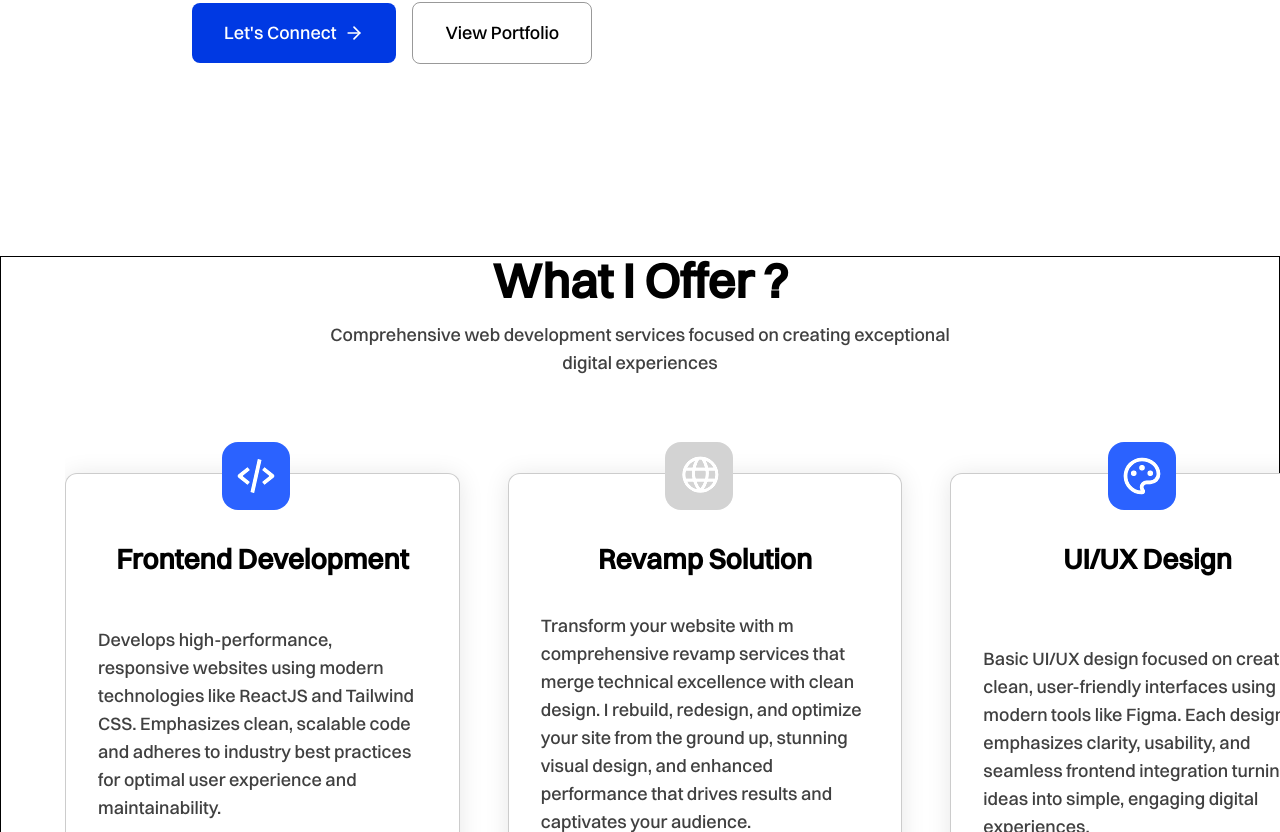
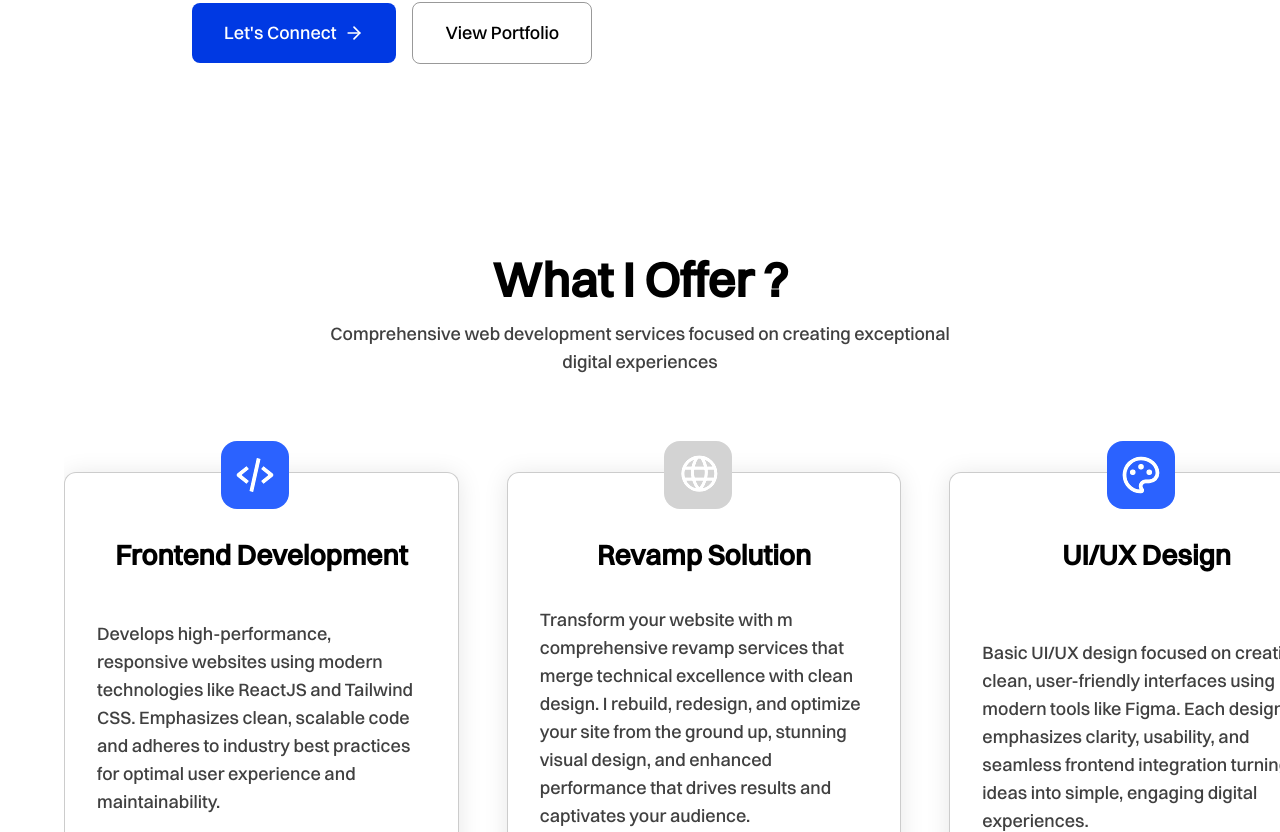
Before and after one commit to theo-code1/MyPortfolio, a React (Vite) app: page / in a window 1280 px wide. Shown: the part 1968-2800 px from the top of the page. Built offline with nearby package versions, Linux system fonts and the light colour scheme.

Commit message:
Refactor NavBar and OfferSection components for improved styling and layout; adjust text sizes and spacing for better visual consistency and user experience.

```diff
--- a/src/Components/NavBar.jsx
+++ b/src/Components/NavBar.jsx
@@ -42,12 +42,12 @@ const NavBar = ({ overviewRef, aboutRef, workRef }) => {
 
 
   return (
-    <nav className={`flex items-center justify-between md:gap-4 px-4 md:px-8 lg::px-20 backdrop-blur-2xl md:backdrop-blur-none rounded fixed top-0 left-0 w-full z-50 transition-all duration-400 ${!isMobile && 'animate-nav'}
+    <nav className={`bg-white/80 flex items-center justify-between md:gap-4 px-4 md:px-8 lg:px-20 backdrop-blur-2xl md:backdrop-blur-none rounded fixed top-0 left-0 w-full z-50 transition-all duration-400 ${!isMobile && 'animate-nav'}
         ${scrollDirection === 'down' ? '-translate-y-32' : 'translate-y-0'}
         ${isScrolled ? 'pt-4 pb-2' : 'pt-6'} `}>
         <div className={`logo items-center ${isScrolled ? 'flex md:hidden' : 'flex'}`}>
             <img src={MyLogo} alt="theoKode Brand Logo" className='w-10 md:w-12 select-none' draggable='false' />
-            <h1 className='text-2xl font-switzer font-medium text-white mix-blend-difference'>TheoKode</h1>
+            <h1 className='text-xl md:text-2xl font-switzer font-medium '>TheoKode</h1>
         </div>
 
         <ul className={`hidden md:flex items-center md:gap-8 lg:gap-16 text-[16px] font-switzer font-medium px-4 lg:px-8 py-2 rounded-full shadow-[0_3px_10px_0_var(--color-shadow-black)] border border-black/10 ${isScrolled ? 'mx-auto bg-white/50 backdrop-blur-sm' : 'bg-white'}`}>
@@ -60,7 +60,7 @@ const NavBar = ({ overviewRef, aboutRef, workRef }) => {
         <Link to={'/contact'} className={`hidden md:flex bg-primary-blue brightness-105 hover:brightness-95 shadow-[0_4px_10px_0_var(--color-shadow-black)] hover:shadow-[0_2px_10px_0_var(--color-shadow-black-02)] transition-all duration-200 px-4 lg:px-8 py-3 rounded-xl text-[16px] text-white font-switzer font-medium cursor-pointer ${isScrolled ? 'md:hidden' : 'flex'}`}>Let's Connect</Link>
 
         {/* <h1  className='flex md:hidden text-3xl font-bold z-[99]'>X</h1> */}
-        <Menu onClick={() => setIsPhoneMenuOpened(!isPhoneMenuOpened)} className='flex md:hidden text-4xl text-white mix-blend-difference' />
+        <Menu onClick={() => setIsPhoneMenuOpened(!isPhoneMenuOpened)} className='flex md:hidden text-4xl ' />
 
         <PhoneMenu overviewRef={overviewRef} aboutRef={aboutRef} workRef={workRef}
           isPhoneMenuOpened={isPhoneMenuOpened} setIsPhoneMenuOpened={setIsPhoneMenuOpened}
@@ -74,7 +74,7 @@ export default NavBar
 
 const PhoneMenu = ({ overviewRef, aboutRef, workRef, isPhoneMenuOpened, setIsPhoneMenuOpened }) => {
   return(
-    <div className={`menu w-screen flex md:hidden flex-col items-center gap-12 h-screen border bg-white fixed top-0 left-0 z-50 pt-[20dvh] overflow-hidden  ${isPhoneMenuOpened ? 'translate-x-0' : 'translate-x-full' } transition-transform duration-300`}>
+    <div className={`menu w-screen flex md:hidden flex-col items-center gap-12 h-screen bg-white fixed top-0 left-0 z-50 pt-[20dvh] overflow-hidden  ${isPhoneMenuOpened ? 'translate-x-0' : 'translate-x-full' } transition-transform duration-300`}>
       <div className="top-bar absolute top-0 left-0 pt-6 px-8 flex items-center justify-between w-full">
         <img src={MyLogo} alt="" className='w-12 object-contain select-none' draggable='false' />
         <Close onClick={() => setIsPhoneMenuOpened(false)} className='text-4xl rounded-2xl active:bg-gray-100 ' />
--- a/src/Components/OfferSection.jsx
+++ b/src/Components/OfferSection.jsx
@@ -44,7 +44,7 @@ const OfferSection = () => {
   };
 
   return (
-    <section className="h max-w-screen font-switzer flex flex-col gap-16 items-centeroverflow-x-hidden px-4 md:px-16 my-16 border ">
+    <section className="h max-w-screen font-switzer flex flex-col gap-16 items-centeroverflow-x-hidden px-4 md:px-16 my-16 ">
       <motion.div
         variants={variants}
         initial="hidden"
@@ -105,7 +105,7 @@ const OfferSection = () => {
           />
         </div>
       </motion.div>
-      <p className="text-[22px] text-center">
+      <p className="text-lg md:text-[22px] text-center">
         Have an Idea?{" "}
         <Link to={'/contact'}
           className="underline hover:underline-offset-3 font-[400] hover:font-medium transition-all duration-200 "
@@ -126,17 +126,17 @@ export const OfferCard = ({ IconChild, OfferTitle, OfferDesc, skillsBackground,
 
 
   return (
-    <article className='relative font-switzer w-[90dvw] md:w-[450px] px-6 md:px-8 pt-16 pb-6 rounded-xl bg-white  flex flex-col gap- items-center justify-between border border-black/20 shadow-[0_2px_24px_0_var(--color-shadow-black)] hover:shadow-[0_4px_32px_0_var(--color-shadow-black)] transition-all duration-200 cursor-pointer'>
+    <article className='relative font-switzer w-[90dvw] md:w-[450px] px-6 md:px-8 pt-16 pb-6 rounded-xl bg-white  flex flex-col gap-4 md:gap-8 items-center justify-between border border-black/20 shadow-[0_2px_24px_0_var(--color-shadow-black)] hover:shadow-[0_4px_32px_0_var(--color-shadow-black)] transition-all duration-200 cursor-pointer'>
         <div className="offer-icon absolute -top-8 left-1/2 -translate-x-1/2 w-20 "
         >
             {IconChild}
         </div>
-        <h1 className='text-[28px] font-semibold text-black mb-8'>{OfferTitle}</h1>
-        <p className='text-lg text-black/75 mb-16'>{OfferDesc}</p>
+        <h1 className='text-2xl md:text-[28px] font-semibold text-black '>{OfferTitle}</h1>
+        <p className='text-[16px] md:text-lg text-black/75 mb-4 md:mb-8'>{OfferDesc}</p>
         <div className="skills flex flex-wrap self-end gap-2 ">
           {skills.map((skill, index) => (
 
-            <span key={index} className='text-[17px] w-fit px-[14px]  py-[2.5px] space-y-2 rounded-full'
+            <span key={index} className='text-sm md:text-[17px] w-fit px-2 md:px-[14px] py-[2px] md:py-[2.5px] space-y-2 rounded-full'
             style={{ backgroundColor: skillsBackground,
               color: skillsColor
             }}
```
